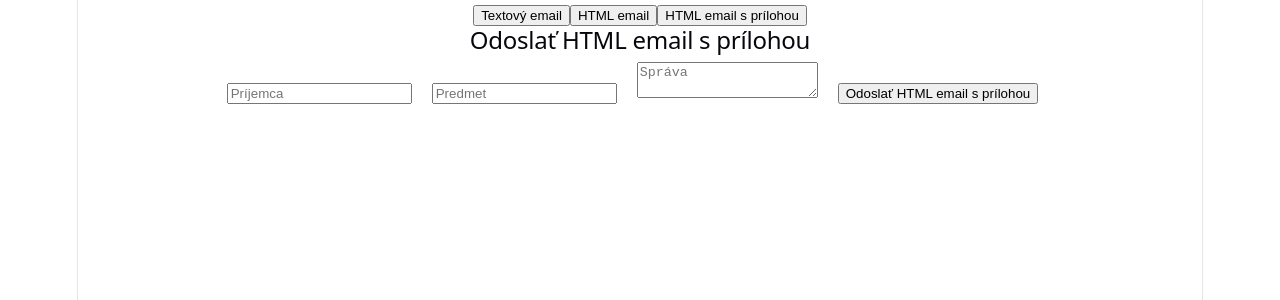
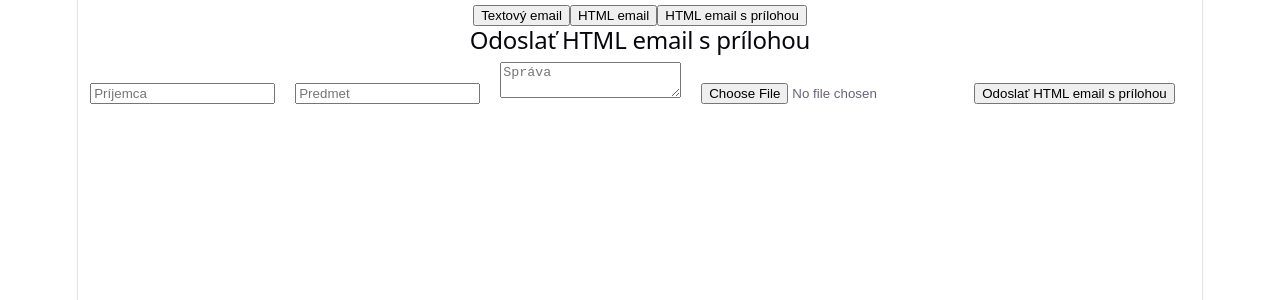
Before and after one commit to PatrikScerba/email-sender-lab, a React (Vite) app in the folder react-frontend/: page / in a window 1280 px wide. Both pictures are taken after a click on the button "HTML email s prílohou". Shown: the top 300 px of the page. Built offline with nearby package versions, Linux system fonts and the light colour scheme.

Commit message:
feat(react-email): pridany vyber a odoslanie prilohy

```diff
--- a/react-frontend/src/components/email/EmailForm.jsx
+++ b/react-frontend/src/components/email/EmailForm.jsx
@@ -17,6 +17,7 @@ export default function EmailForm({ emailType }) {
     subject: "",
     message: "",
   });
+  const [attachment, setAttachment] = useState(null);
 
   const [info, setInfo] = useState("");
   const [error, setError] = useState("");
@@ -28,6 +29,12 @@ export default function EmailForm({ emailType }) {
       ...emailData,
       [name]: value,
     });
+  }
+
+  function handleAttachmentChange(event) {
+    const selectedFile = event.target.files[0];
+
+    setAttachment(selectedFile || null);
   }
 
   async function handleSubmit(event) {
@@ -44,7 +51,10 @@ export default function EmailForm({ emailType }) {
         const responseMessage = await sendHtmlEmail(emailData);
         setInfo(responseMessage);
       } else if (emailType === "htmlWithAttachment") {
-        const responseMessage = await sendHtmlEmailWithAttachment(emailData);
+        const responseMessage = await sendHtmlEmailWithAttachment(
+          emailData,
+          attachment
+        );
         setInfo(responseMessage);
       }
     } catch (err) {
@@ -83,6 +93,15 @@ export default function EmailForm({ emailType }) {
           style={{ marginRight: "20px" }}
         />
 
+        {emailType === "htmlWithAttachment" && (
+          <input
+            type="file"
+            name="attachment"
+            onChange={handleAttachmentChange}
+            style={{ marginRight: "20px" }}
+          />
+        )}
+
         <button style={{ marginRight: "15px" }} type="submit">
           {emailTitle[emailType]}
         </button>
```
